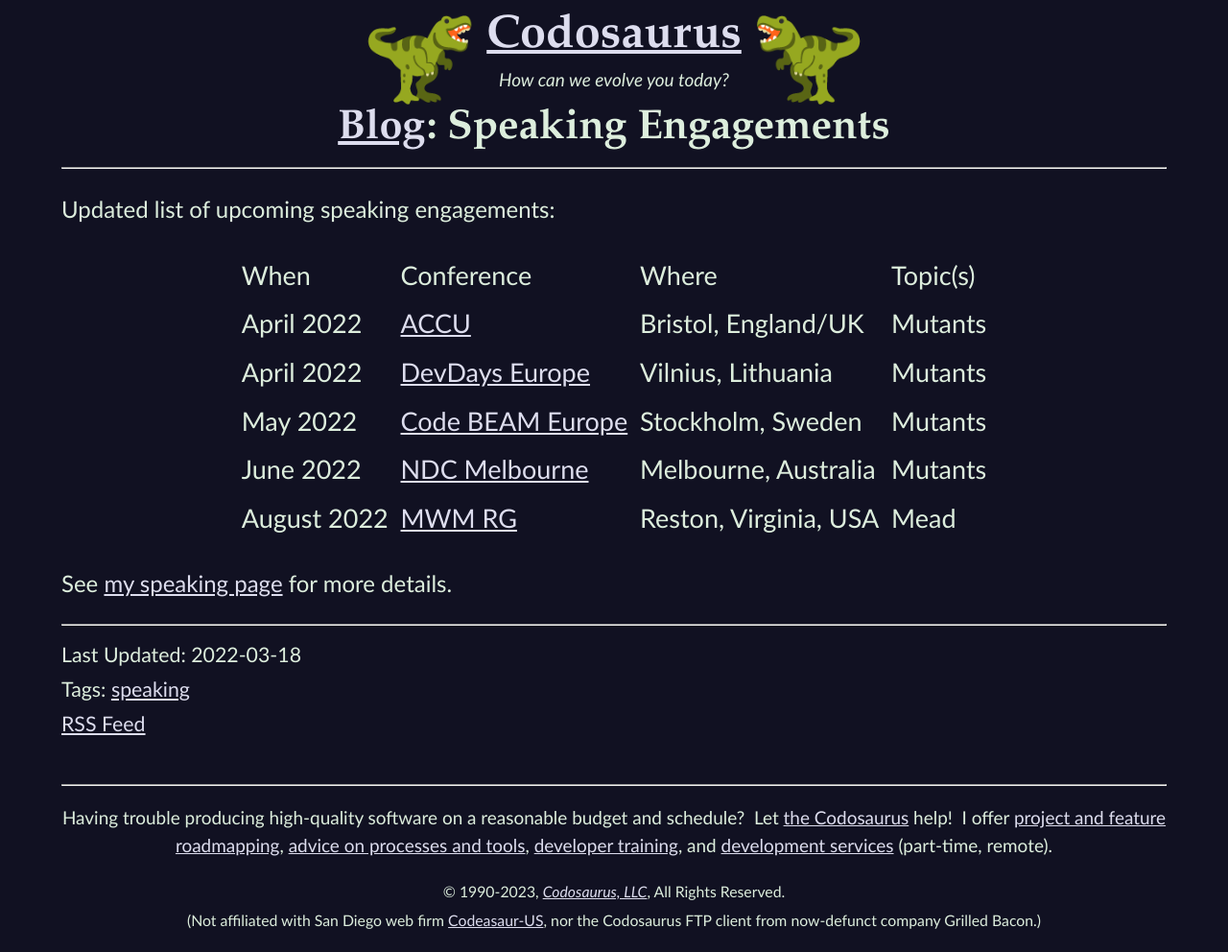
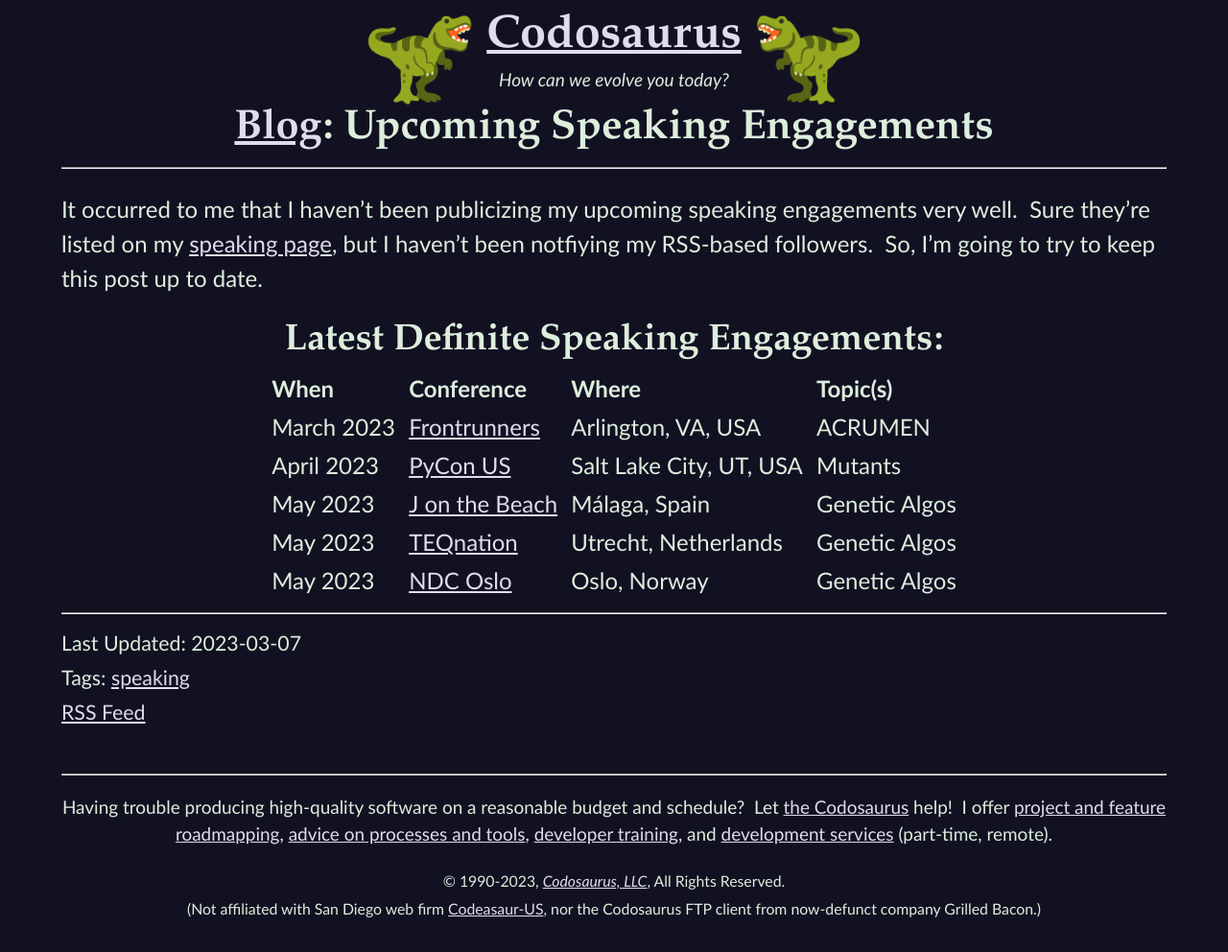
Before and after one commit to CodosaurusLLC/CodosaurusLLC.github.io, a Jekyll site: the page built from _posts/0000-00-00-speaking-engagements.md, in a window 1280 px wide. Shown: the whole page at 96% size. Built offline with Jekyll 4.4.1, drawn with Linux system fonts in a browser that asks for light colours; comment, search, counter and statistics services are not loaded.

Commit message:
update speaking engagements blog post

```diff
--- a/_posts/0000-00-00-speaking-engagements.md
+++ b/_posts/0000-00-00-speaking-engagements.md
@@ -1,23 +1,28 @@
 ---
 author: Dave Aronson
-date: 2022-03-18
+date: 2023-03-07
 layout: blog-post
 permalink: blog/speaking-engagements
 section: Blog
-style: speaking
 tags: speaking
-title: Speaking Engagements
+title: Upcoming Speaking Engagements
 ---
 
-Updated list of upcoming speaking engagements:
+It occurred to me that I haven't been
+publicizing my upcoming speaking engagements very well.&nbsp;
+Sure they're listed on my
+[speaking page](/speaking),
+but I haven't been notfiying my
+RSS-based followers.&nbsp;
+So, I'm going to try to keep this post up to date.
 
+### Latest Definite Speaking Engagements:
 
-| When | Conference | Where | Topic(s) |
-|April 2022|[ACCU](https://accu.org/conf-main/main/){:rel="nofollow" target="_new"}|Bristol, England/UK|Mutants|
-|April 2022|[DevDays Europe](https://devdays.lt/){:rel="nofollow" target="_new"}|Vilnius, Lithuania|Mutants|
-|May 2022|[Code BEAM Europe](https://codesync.global/conferences/code-beam-sto-2022/){:rel="nofollow" target="_new"}|Stockholm, Sweden|Mutants|
-|June 2022|[NDC Melbourne](https://ndcmelbourne.com/){:rel="nofollow" target="_new"}|Melbourne, Australia|Mutants|
-|August 2022|[MWM RG](http://mwmrg.org/){:rel="nofollow" target="_new"}|Reston, Virginia, USA|Mead|
-{:class="upcoming-engagements speaking"}
-
-See [my speaking page](/speaking) for more details.
+|When||Conference||Where||Topic(s)|
+|-|
+|March&nbsp;2023||[Frontrunners](https://frontrunners.tech/){:rel="nofollow" target="_new"}||Arlington, VA, USA||ACRUMEN|
+|April&nbsp;2023||[PyCon US](https://us.pycon.org/2023/){:rel="nofollow" target="_new"}||Salt Lake City, UT, USA||Mutants|
+|May&nbsp;2023||[J on the Beach](https://www.jonthebeach.com/){:rel="nofollow" target="_new"}||Málaga, Spain||Genetic Algos|
+|May&nbsp;2023||[TEQnation](https://teqnation.com/){:rel="nofollow" target="_new"}||Utrecht, Netherlands||Genetic Algos|
+|May&nbsp;2023||[NDC Oslo](https://ndcoslo.com/){:rel="nofollow" target="_new"}||Oslo, Norway||Genetic Algos|
+{:class="upcoming-engagements speaking" style="margin: 0 auto"}
```
